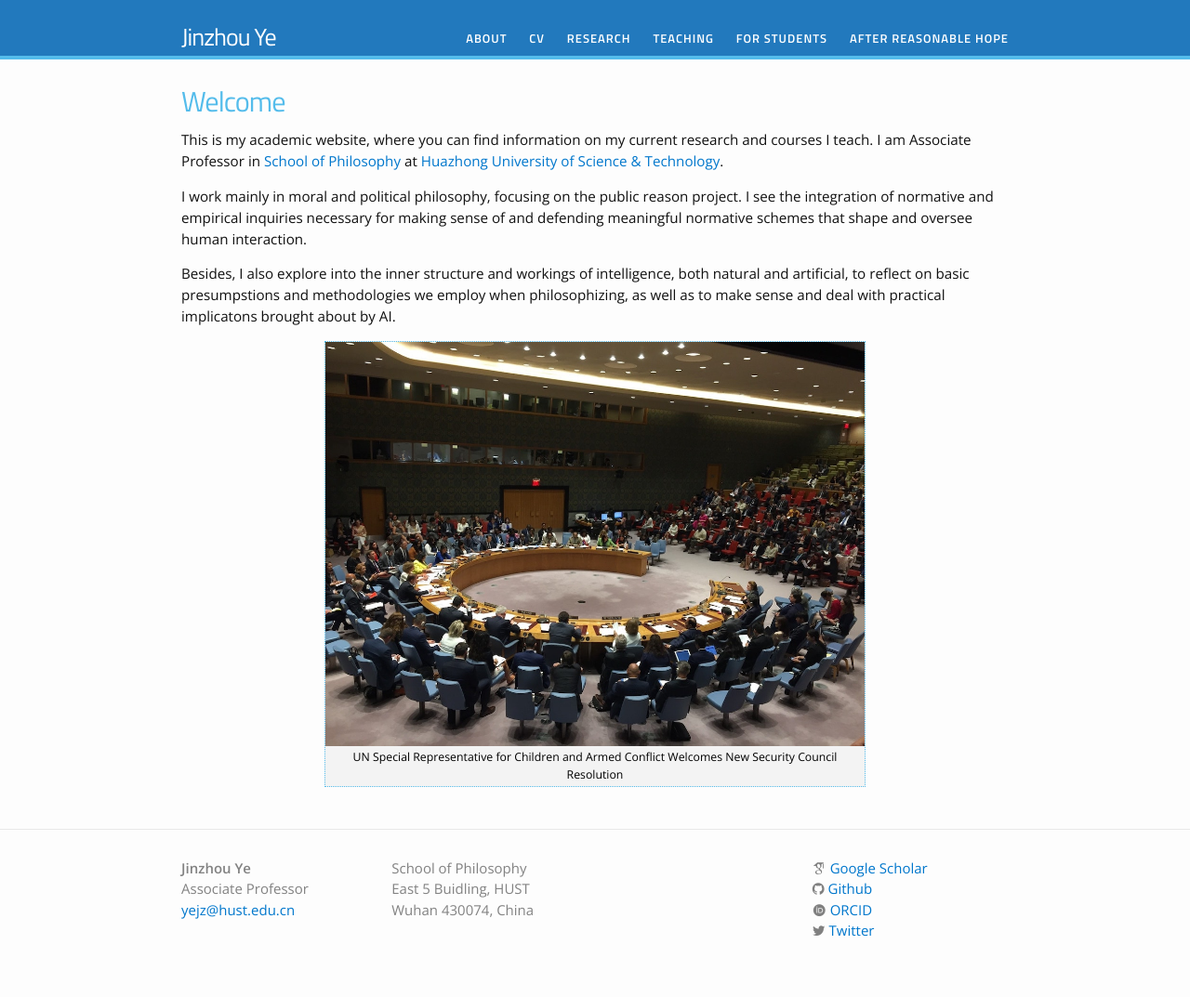
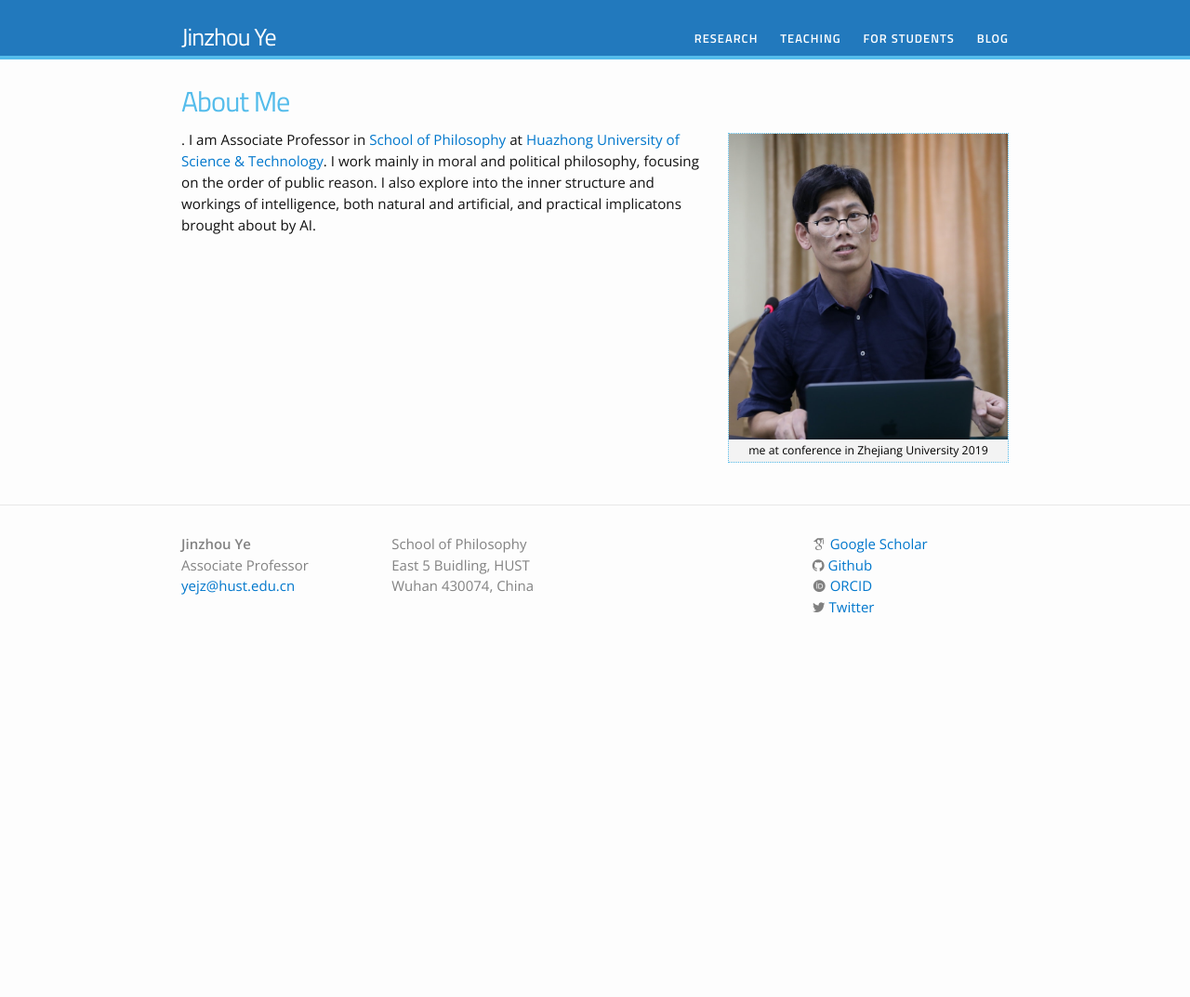
Before and after one commit to yejzh/yejzh.github.io, a Jekyll site: the page built from index.html, in a window 1280 px wide. Shown: the whole page at 93% size. Built offline with Jekyll 4.4.1, drawn with Linux system fonts in a browser that asks for light colours; nearby versions of some CDN libraries; some web fonts are replaced; after the commit the page ends 900 px from its top, so only the background shows below that.

Commit message:
layout upheaval

```diff
--- a/_data/menu.yml
+++ b/_data/menu.yml
@@ -1,8 +1,4 @@
-- title: "About"
-  href: "/about/"
 
-- title: "CV"
-  href: "/cv/"
 
 - title: "Research"
   href: "/research/"
@@ -13,5 +9,5 @@
 - title: "For Students"
   href: "/students/"
 
-- title: "After Reasonable Hope"
+- title: "Blog"
   href: "/blog/"
--- a/index.html
+++ b/index.html
@@ -5,12 +5,12 @@ layout: default
 
 <div class="home">
 
-<h1>Welcome</h1>
+<h1>About Me</h1>
 
-	<p>This is my academic website, where you can find information on my current research and courses I teach. I am Associate Professor in <a href="http://phil.hust.edu.cn/english/Home.htm" target="_blank">School of Philosophy</a> at <a href="http://english.hust.edu.cn" target="_blank">Huazhong University of Science &amp; Technology</a>.
-	</p>
-	<p>I work mainly in moral and political philosophy, focusing on the public reason project. I see the integration of normative and empirical inquiries necessary for making sense of and defending meaningful normative schemes that shape and oversee human interaction. </p>
-<p>Besides, I also explore into the inner structure and workings of intelligence, both natural and artificial, to reflect on basic presumpstions and methodologies we employ when philosophizing, as well as to make sense and deal with practical implicatons brought about by AI.</p>
+	{% include image.html url="/images/moi@2019.jpg" caption="me at conference in Zhejiang University 2019" width=300 align="right" %}
+	<p>. I am Associate Professor in <a href="http://phil.hust.edu.cn/english/Home.htm" target="_blank">School of Philosophy</a> at <a href="http://english.hust.edu.cn" target="_blank">Huazhong University of Science &amp; Technology</a>.
+	I work mainly in moral and political philosophy, focusing on the order of public reason. I also explore into the inner structure and workings of intelligence, both natural and artificial, and practical implicatons brought about by AI.</p>
 
-{% include image.html url="/images/UN-council.jpg" caption="UN Special Representative for Children and Armed Conflict Welcomes New Security Council Resolution" width=580 align="center" %}
+<p></p>
+
 </div>
```
